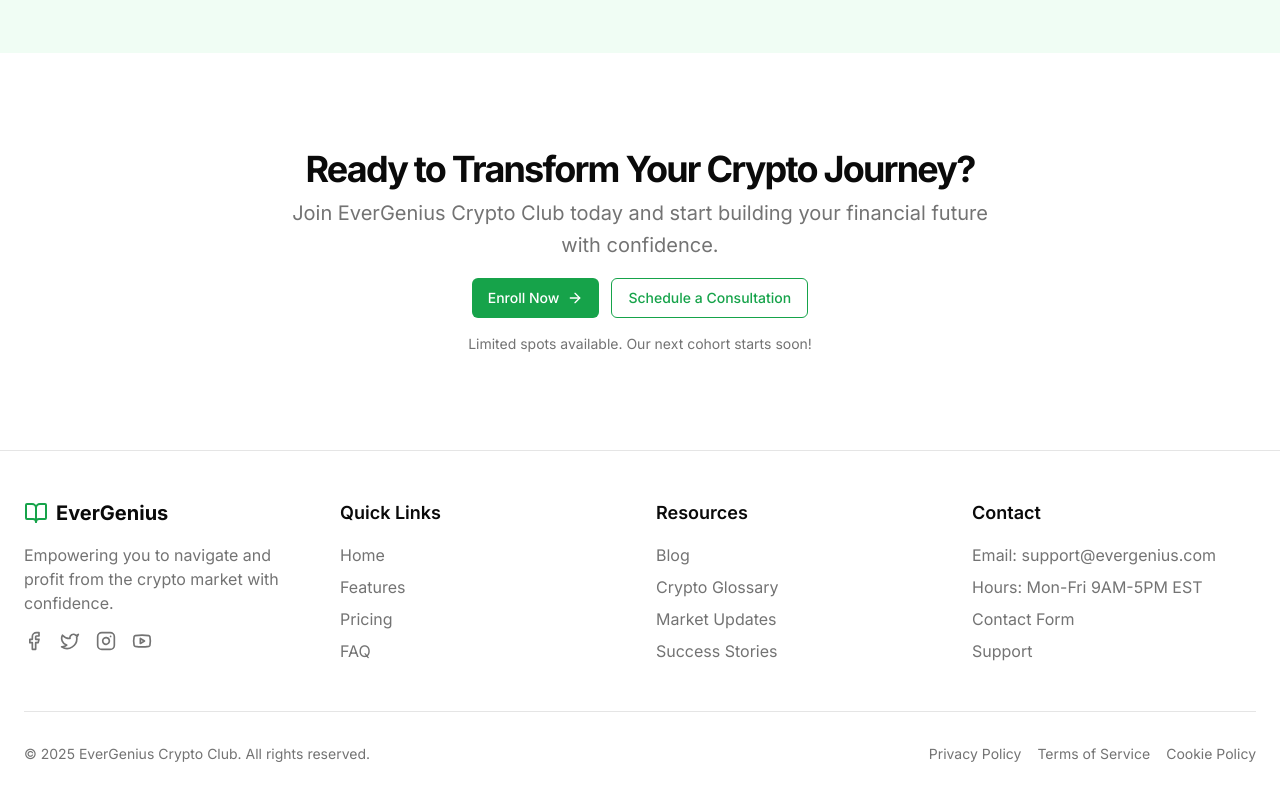
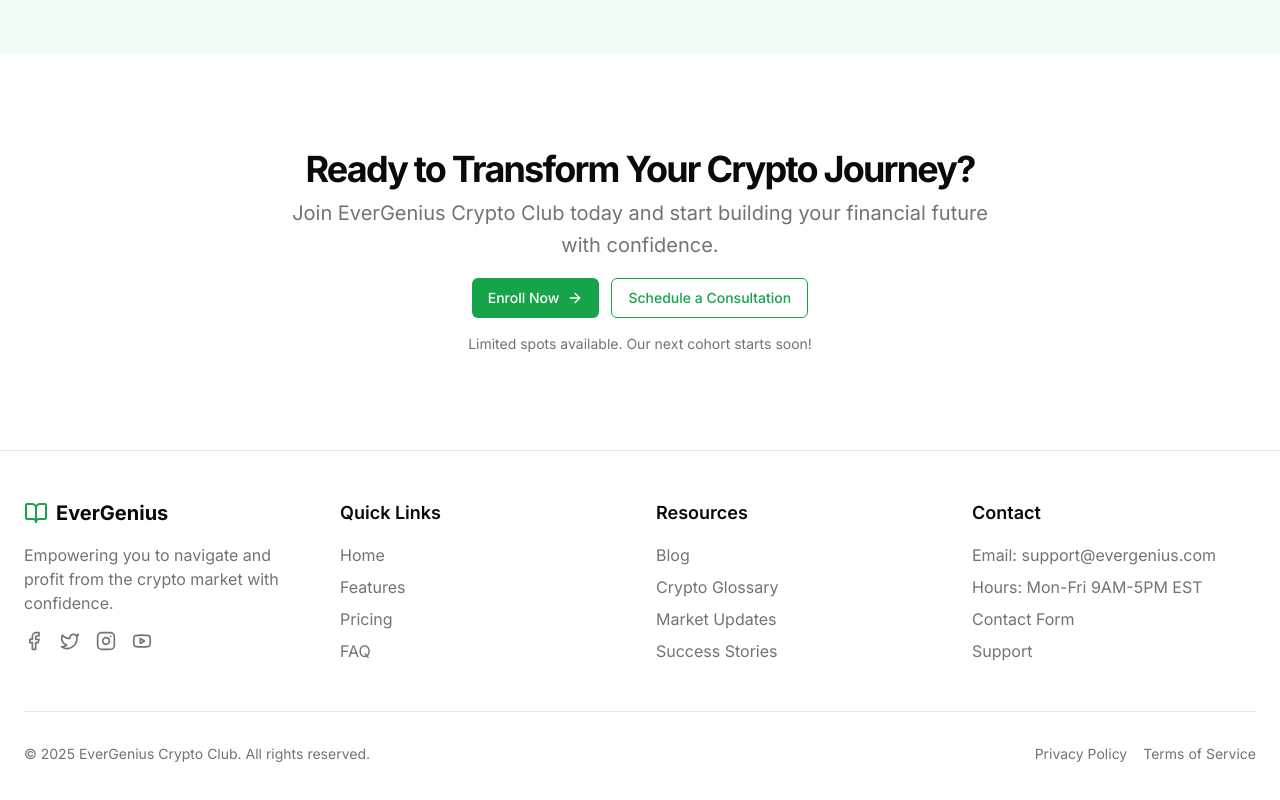
Before and after one commit to Jossyboydgenius/Evergenius, a Next.js app: page / in a window 1280 px wide. Shown: the part 5502-6302 px from the top of the page. Built offline with nearby package versions, Linux system fonts and the light colour scheme.

Commit message:
update: link footer legal pages to their respective routes

```diff
--- a/components/footer.tsx
+++ b/components/footer.tsx
@@ -128,14 +128,11 @@
               © 2025 EverGenius Crypto Club. All rights reserved.
             </p>
             <div className="flex gap-4">
-              <Link href="#" className="text-sm text-muted-foreground hover:text-green-600">
+              <Link href="/privacy-policy" className="text-sm text-muted-foreground hover:text-green-600">
                 Privacy Policy
               </Link>
-              <Link href="#" className="text-sm text-muted-foreground hover:text-green-600">
+              <Link href="/terms-of-service" className="text-sm text-muted-foreground hover:text-green-600">
                 Terms of Service
-              </Link>
-              <Link href="#" className="text-sm text-muted-foreground hover:text-green-600">
-                Cookie Policy
               </Link>
             </div>
           </div>
```
